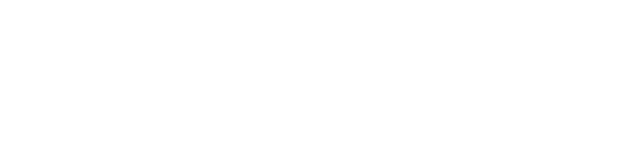
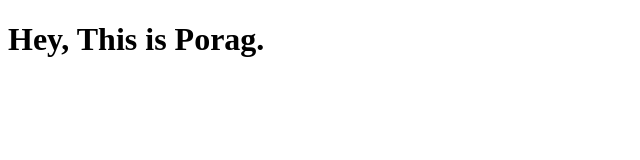
Before and after one commit to rifatporag/website, a plain HTML site: page index.html in a window 1280 px wide. Shown: the whole page, without its empty margins (0-640 px from the left). Drawn offline with Linux system fonts and the light colour scheme.

Commit message:
Update index.html

```diff
--- a/index.html
+++ b/index.html
@@ -10,7 +10,7 @@
 
   </header>
   <main>
-
+    <h1>Hey, This is Porag.</h1>
   </main>
   <footer>
 
```
